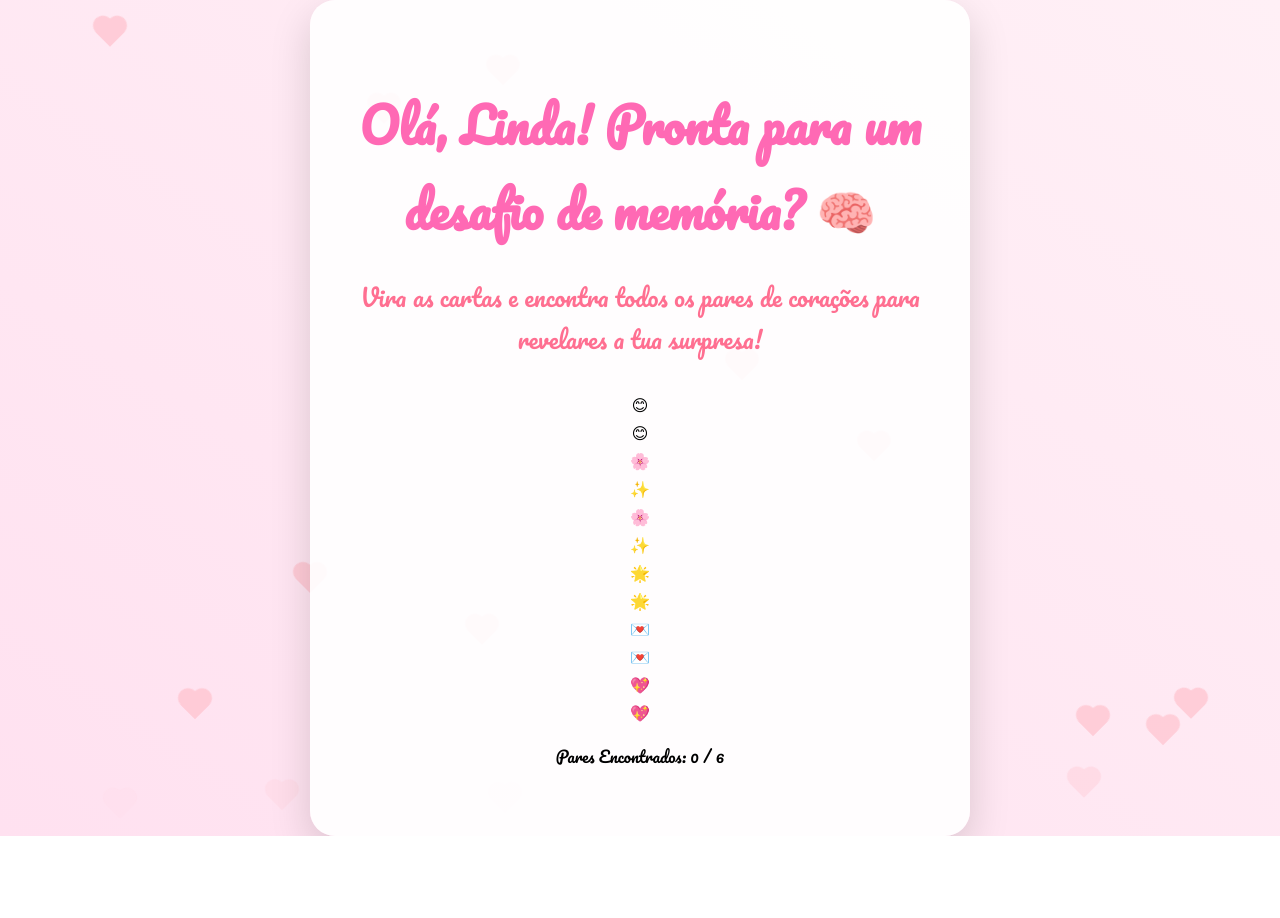
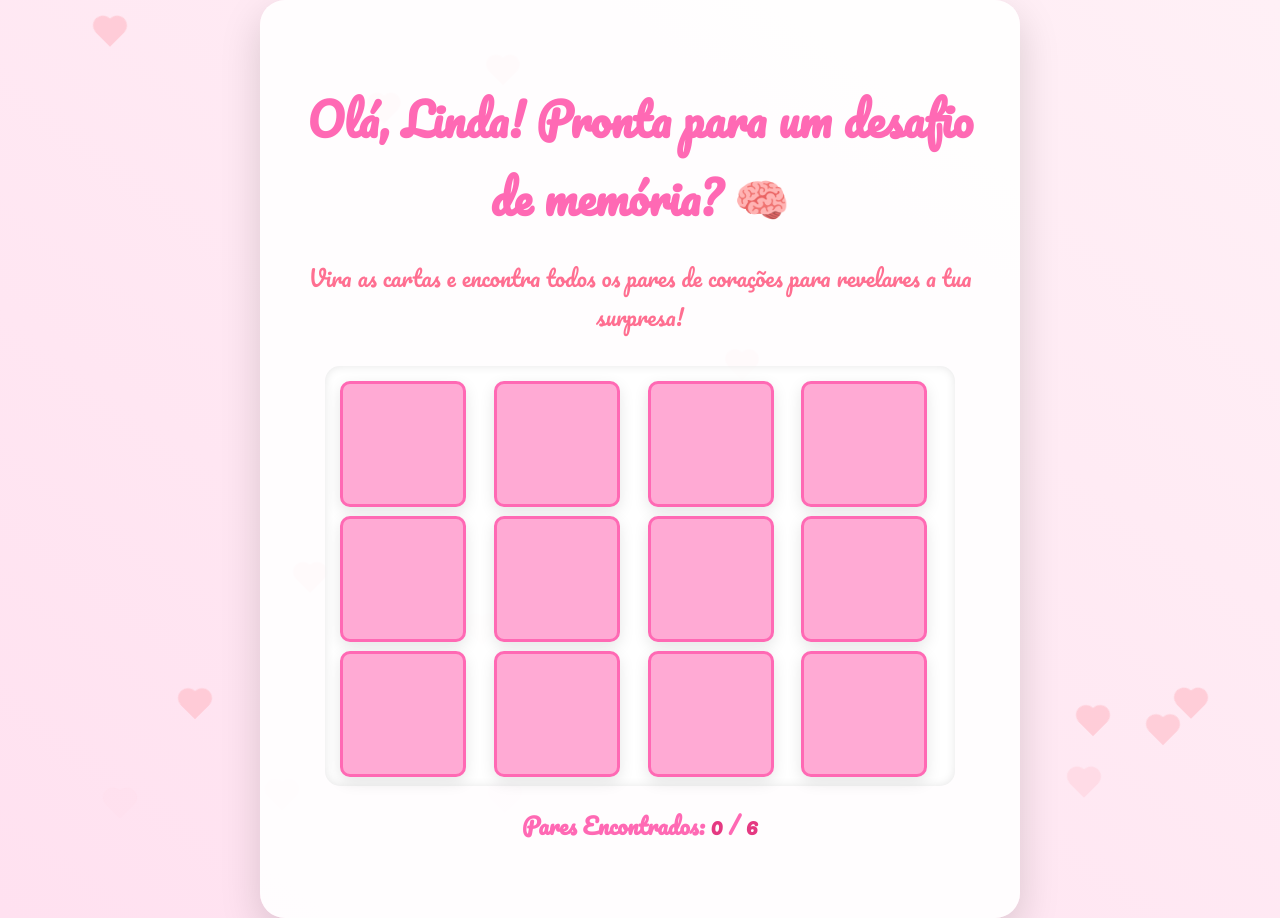
Before and after one commit to test0101-ctrl/skibidi_toilet, a plain HTML site: page index.html in a window 1280 px wide. Before the commit the page ends 836 px from the top, so only its background shows below. Drawn offline with Linux system fonts and the light colour scheme.

Commit message:
Update style.css

```diff
--- a/style.css
+++ b/style.css
@@ -8,56 +8,56 @@ body {
   justify-content: center;
   align-items: center;
   min-height: 100vh;
-  cursor: default; /* Cursor padrão */
+  cursor: default;
 }
 
 .container {
   text-align: center;
   padding: 50px 30px;
-  background-color: rgba(255, 255, 255, 0.9); /* Um pouco menos transparente */
-  border-radius: 25px; /* Mais arredondado */
-  box-shadow: 0 15px 40px rgba(0, 0, 0, 0.15); /* Sombra mais forte */
+  background-color: rgba(255, 255, 255, 0.9);
+  border-radius: 25px;
+  box-shadow: 0 15px 40px rgba(0, 0, 0, 0.15);
   position: relative;
   transition: transform 0.1s ease-out;
-  max-width: 90%; /* Limita a largura em telas grandes */
-  width: 600px; /* Largura preferencial */
-  z-index: 10; /* Garante que esteja acima dos corações de fundo */
+  max-width: 90%;
+  width: 700px; /* Largura ajustada para a grelha de memória */
+  z-index: 10;
 }
 
 .title {
-  font-size: 3em;
+  font-size: 2.8em; /* Ajustado para caber melhor */
   color: #ff69b4;
   margin-bottom: 20px;
 }
 
 .message {
-  font-size: 1.5em;
+  font-size: 1.4em;
   color: #ff6f91;
   margin-bottom: 30px;
 }
 
-.click-count {
+.matches-count {
   font-size: 1.4em;
   color: #ff69b4;
   margin-top: 20px;
   font-weight: bold;
 }
 
-#count {
-  color: #e53982; /* Cor mais vibrante para o contador */
+#matches, #total-matches {
+  color: #e53982;
 }
 
 .hidden-message-wrapper {
   display: none;
   margin-top: 40px;
-  animation: fadeInFromLeft 1.5s forwards; /* Nova animação de entrada */
+  animation: fadeInFromLeft 1.5s forwards;
 }
 
 .hidden-message {
-  font-size: 1.8em; /* Mensagem maior ao final */
-  color: #e53982; /* Cor mais forte para a mensagem final */
+  font-size: 1.8em;
+  color: #e53982;
   line-height: 1.4;
-  text-shadow: 1px 1px 3px rgba(0,0,0,0.1); /* Sombra de texto suave */
+  text-shadow: 1px 1px 3px rgba(0,0,0,0.1);
 }
 
 @keyframes fadeInFromLeft {
@@ -65,72 +65,62 @@ body {
   to { opacity: 1; transform: translateX(0); }
 }
 
-/* --- Área do Jogo --- */
-.game-area {
-  position: relative;
-  width: 100%;
-  height: 250px; /* Altura fixa para a área do jogo */
-  border: 2px dashed #ffaad4; /* Borda tracejada fofa */
+/* --- Jogo da Memória --- */
+.memory-game-grid {
+  display: grid;
+  grid-template-columns: repeat(4, 1fr); /* 4 colunas */
+  grid-gap: 15px; /* Espaço entre as cartas */
+  padding: 15px;
+  background-color: rgba(255, 255, 255, 0.7);
   border-radius: 15px;
+  box-shadow: inset 0 0 10px rgba(0,0,0,0.1); /* Sombra interna para dar profundidade */
+  max-width: 600px; /* Limita a largura da grelha */
   margin: 0 auto;
-  overflow: hidden; /* Garante que os corações não saiam da área */
-  background-color: rgba(255, 255, 255, 0.6);
 }
 
-.clickable-heart {
-  position: absolute;
-  width: 40px; /* Coração clicável maior */
-  height: 40px;
-  background-color: #ff8cbf; /* Cor mais forte para o coração clicável */
-  transform: rotate(45deg) scale(0.8); /* Começa um pouco menor */
-  border-radius: 8px; /* Pequena borda para dar forma */
+.memory-card {
+  width: 120px; /* Tamanho da carta */
+  height: 120px;
+  perspective: 1000px; /* Para a animação 3D de virar */
   cursor: pointer;
-  box-shadow: 0 2px 8px rgba(0, 0, 0, 0.2);
-  animation: pulse 1s infinite alternate, fadeInAndFloat 2s ease-out forwards; /* Animações de pulso e entrada */
+  position: relative;
+  transition: transform 0.6s; /* Transição para virar a carta */
 }
 
-.clickable-heart::before,
-.clickable-heart::after {
-  content: '';
-  position: absolute;
-  width: 40px;
-  height: 40px;
-  background-color: #ff8cbf;
-  border-radius: 50%;
+.memory-card.flipped {
+  transform: rotateY(180deg); /* Vira a carta */
 }
 
-.clickable-heart::before {
-  top: -20px;
-  left: 0;
+.memory-card.matched {
+  opacity: 0.5; /* Cartas combinadas ficam mais opacas */
+  cursor: default;
+  transform: scale(0.9) rotateY(180deg); /* Encolhe ligeiramente ao combinar */
+  transition: opacity 0.3s, transform 0.6s;
 }
 
-.clickable-heart::after {
-  left: -20px;
-  top: 0;
+.card-face {
+  position: absolute;
+  width: 100%;
+  height: 100%;
+  backface-visibility: hidden; /* Esconde a face de trás */
+  border-radius: 10px;
+  display: flex;
+  justify-content: center;
+  align-items: center;
+  font-size: 3.5em; /* Tamanho dos ícones nas cartas */
+  box-shadow: 0 5px 15px rgba(0,0,0,0.1);
 }
 
-/* Animações para o coração clicável */
-@keyframes pulse {
-  0% { transform: rotate(45deg) scale(0.9); }
-  100% { transform: rotate(45deg) scale(1.05); }
+.card-front {
+  background-color: #ffaad4; /* Cor da frente da carta (virada para baixo) */
+  transform: rotateY(0deg);
+  border: 3px solid #ff69b4; /* Borda mais destacada */
 }
 
-@keyframes fadeInAndFloat {
-  from { opacity: 0; transform: rotate(45deg) scale(0.5) translateY(20px); }
-  to { opacity: 1; transform: rotate(45deg) scale(0.8) translateY(0); }
-}
-
-/* Brilhos (sparkles) ao clicar */
-.sparkle {
-  position: absolute;
-  font-size: 1.5em;
-  pointer-events: none;
-  animation: sparkle-fade-out 0.8s forwards;
-}
-
-@keyframes sparkle-fade-out {
-  from { opacity: 1; transform: scale(1) translate(0, 0); }
-  to { opacity: 0; transform: scale(0) translate(var(--x, 0), var(--y, 0)); }
+.card-back {
+  background-color: #ffe1f0; /* Cor do verso da carta (virada para cima) */
+  transform: rotateY(180deg);
+  border: 3px solid #ffc0cb;
 }
 
 /* --- Corações de Fundo --- */
@@ -141,7 +131,7 @@ body {
   width: 100%;
   height: 100%;
   pointer-events: none;
-  z-index: 1; /* Abaixo do conteúdo principal */
+  z-index: 1;
 }
 
 .heart-bg {
@@ -181,12 +171,11 @@ body {
   100% { transform: translateY(-10vh) rotate(45deg); opacity: 0; }
 }
 
-/* Corações de celebração ao final do jogo */
 .heart-celebration {
-  background: #ff4d88 !important; /* Cor mais vibrante */
-  animation: float-celebration 2s ease-out forwards; /* Animação mais rápida */
+  background: #ff4d88 !important;
+  animation: float-celebration 2s ease-out forwards;
   opacity: 1 !important;
-  font-size: 1.2em; /* Para emojis se decidires mudar */
+  font-size: 1.2em;
   transform: rotate(45deg) scale(1);
 }
 
```
